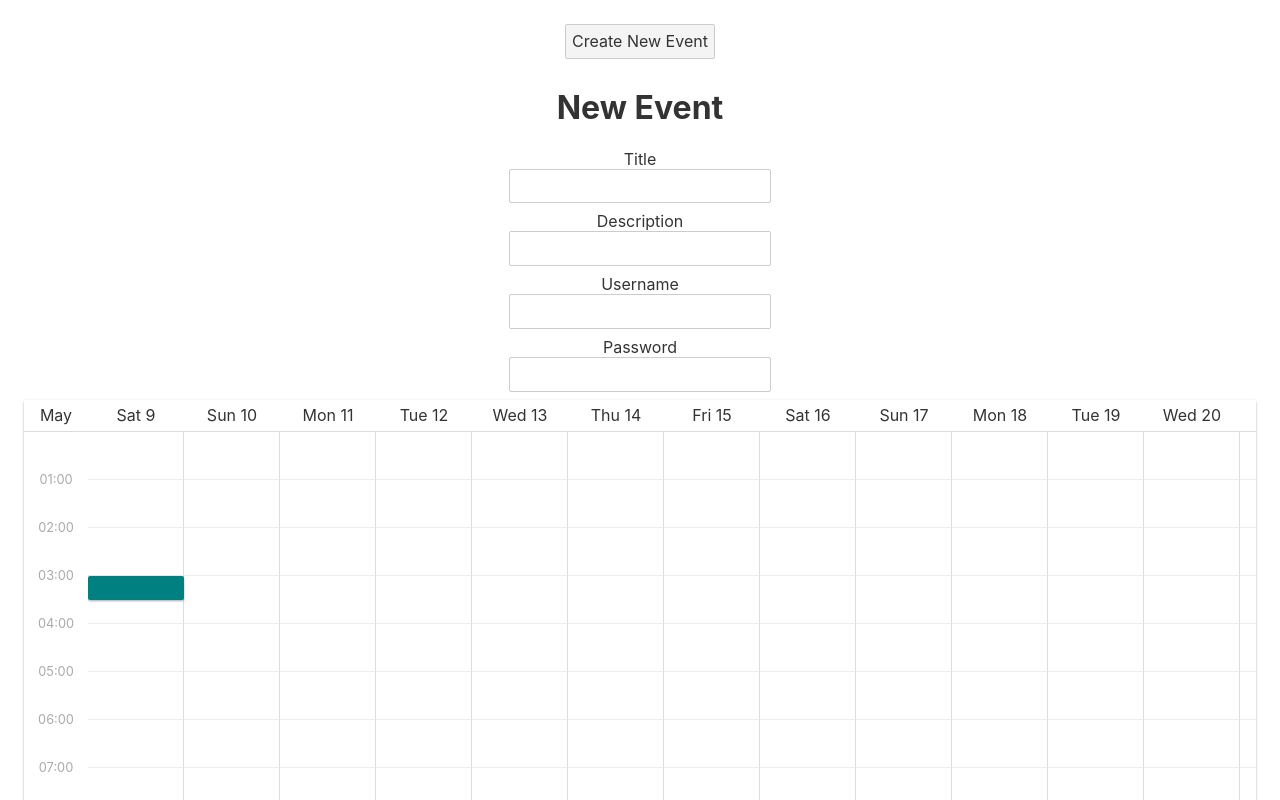
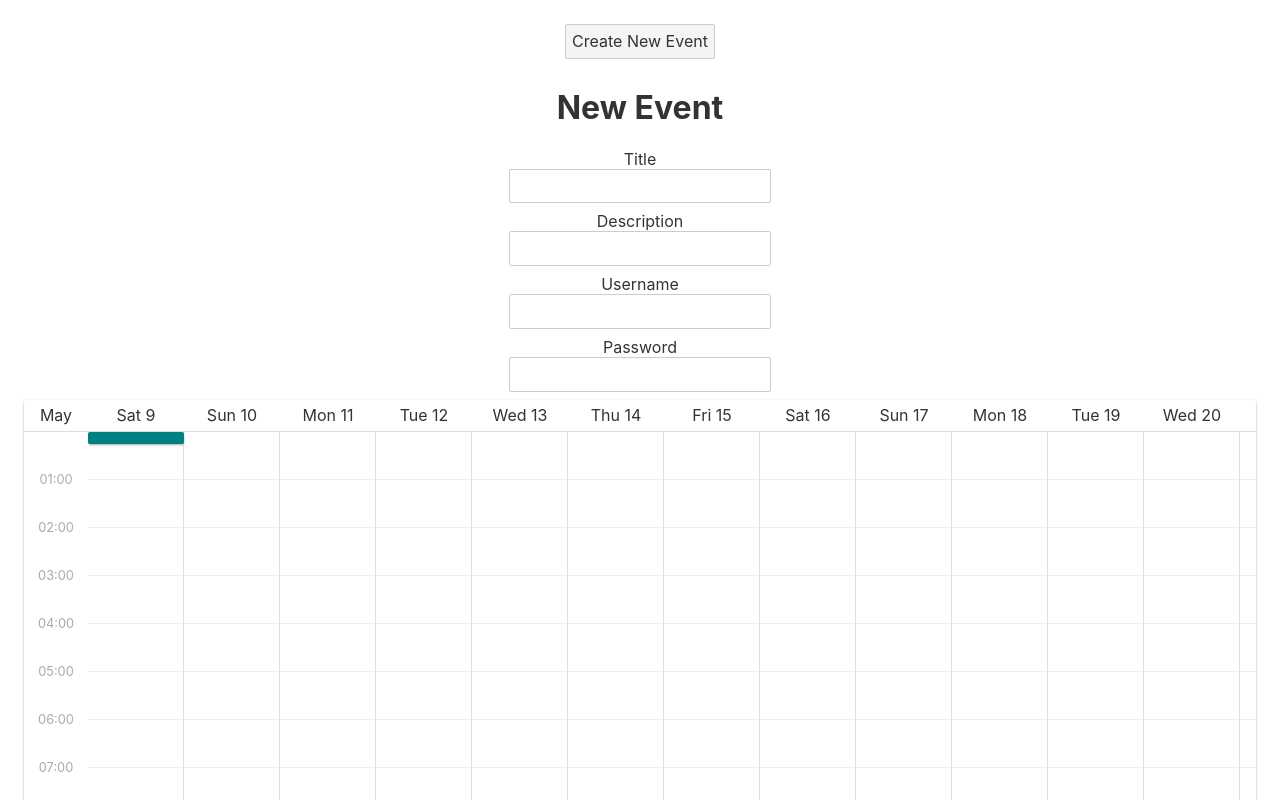
Before and after one commit to bryanmylee/meetwhen-ui, a Svelte app: page / in a window 1280 px wide. Shown: the top 800 px of the page. Built offline with nearby package versions, Linux system fonts and the light colour scheme.

Commit message:
Implement ability to set selection start

```diff
--- a/src/components/CalendarPicker.svelte
+++ b/src/components/CalendarPicker.svelte
@@ -18,11 +18,20 @@
     end: null,
   };
 
+  let selectionBox;
   function startSelection(e) {
     const { datetime } = e.detail;
     selection.start = datetime;
     selection.curr = datetime;
-    console.log(selection);
+    // Set the position of the selection box based on the time clicked.
+    // The size of top is rowHeight * numHours from midnight.
+    const numHours = datetime.hour() + datetime.minute() / 60;
+    selectionBox.style.top = `${numHours * 3}rem`;
+    // The size of left is colWidth * numDays from today.
+    const millisecondsBetween = datetime - midnightToday;
+    const numDays = Math.floor(millisecondsBetween / 1000 / 60 / 60 / 24);
+    console.log(numDays);
+    selectionBox.style.left = `${numDays * 6}rem`;
   }
 </script>
 
@@ -56,7 +65,7 @@
         {/each}
       </div>
       <div id="main-area__selection-layer">
-        <div class="selection-box"></div>
+        <div class="selection-box" bind:this={selectionBox}></div>
       </div>
     </div>
   </div>
@@ -94,7 +103,7 @@
   #picker-header-row {
     position: sticky;
     top: 0;
-    z-index: 10;
+    z-index: 100;
     display: flex;
     flex-direction: row;
     width: fit-content;
@@ -161,6 +170,7 @@
     position: absolute;
     top: 0;
     left: 0;
+    pointer-events: none;
   }
 
   :global(.cell) {
@@ -174,10 +184,10 @@
     grid-column: 1/2;
     position: relative;
     width: var(--col-width);
-    top: calc(var(--row-height) * 3);
-    height: calc(var(--row-height) * 0.5);
+    height: calc(var(--row-height) * 0.25);
     background-color: teal;
     border-radius: 2px;
     box-shadow: 0 1px 3px rgba(0,0,0,0.12), 0 1px 2px rgba(0,0,0,0.24);
+    pointer-events: all;
   }
 </style>
```
